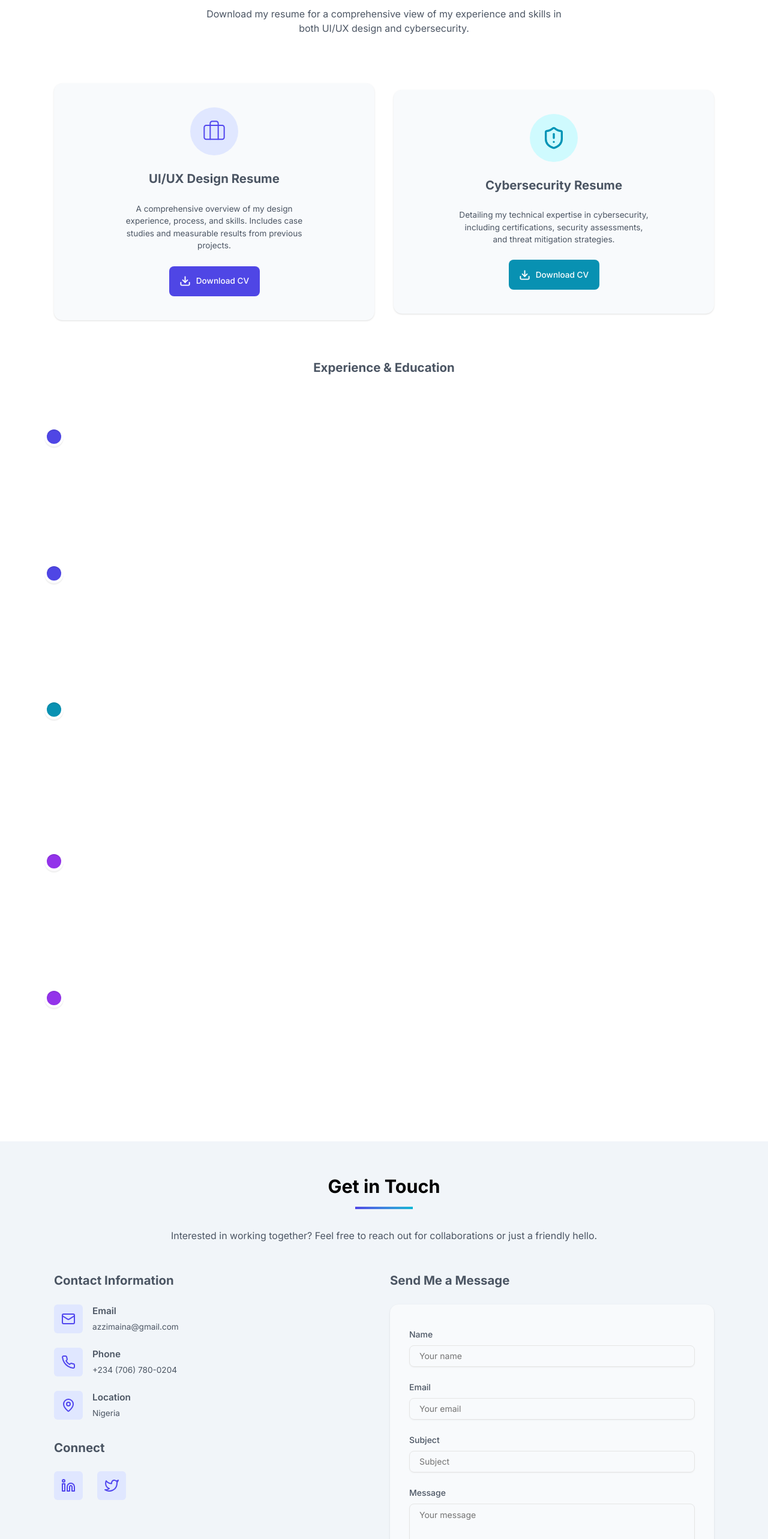
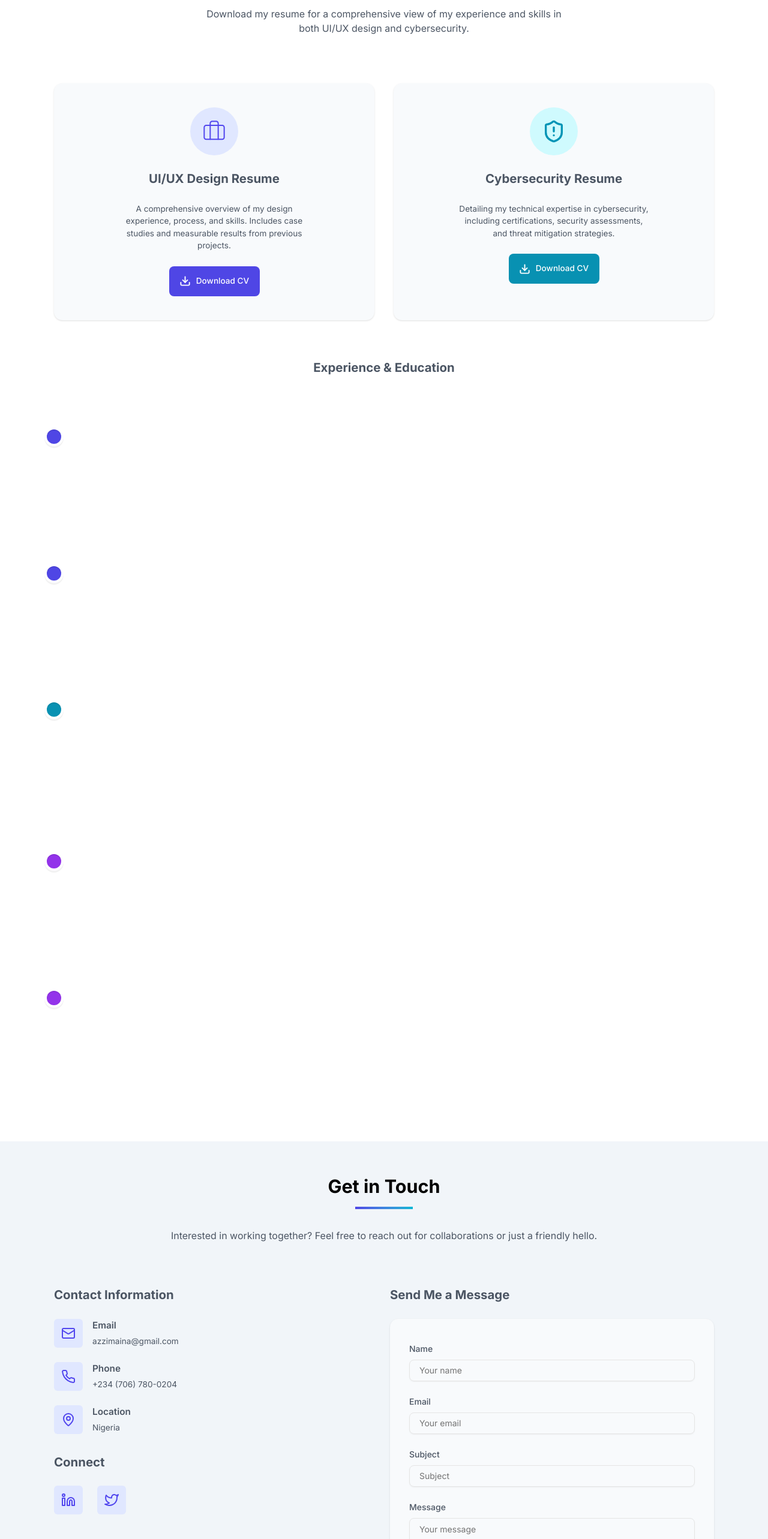
Before and after one commit to jofwitsolution/azzim-latest-portfolio, a Next.js app: page / in a window 1280 px wide. Shown: the part 3360-5926 px from the top of the page at 60% size. Built offline with nearby package versions, Linux system fonts and the light colour scheme.

Commit message:
fix gap issues

```diff
--- a/app/(home)/components/Contact.tsx
+++ b/app/(home)/components/Contact.tsx
@@ -42,7 +42,7 @@ const Contact = () => {
 
   const onSubmit = async (values: z.infer<typeof formSchema>) => {
     // Handle form submission logic here
-    console.log(values);
+    // console.log(values);
     setLoading(true);
 
     emailjs
@@ -97,7 +97,7 @@ const Contact = () => {
           </p>
         </div>
 
-        <div className="flex flex-wrap justify-between gap-x-8 gap-y-12 max-w-[1100px] mx-auto mt-8 md:mt-12">
+        <div className="flex flex-wrap justify-between gap-x-8 gap-y-12 max-w-[1100px] mx-auto mt-8 md:mt-18">
           <div>
             <h3 className="font-bold text-[20.4px]">Contact Information</h3>
 
--- a/app/(home)/components/Resume.tsx
+++ b/app/(home)/components/Resume.tsx
@@ -33,7 +33,7 @@ const Resume = () => {
           </p>
         </div>
 
-        <div className="grid md:grid-cols-2 place-items-center max-w-[1100px] mx-auto gap-x-8 gap-y-8 mt-12 md:mt-20">
+        <div className="grid md:grid-cols-2 max-w-[1100px] mx-auto gap-x-8 gap-y-8 mt-12 md:mt-20">
           <div className="bg-light-200 md:w-full flex flex-col items-center shadow gap-6 px-6 py-8 md:px-8 md:py-10 rounded-xl">
             <div className="h-[80px] w-[80px] rounded-full flex items-center justify-center bg-light-230">
               <Image src={"/icons/bag.svg"} width={40} height={40} alt="uiux" />
```
